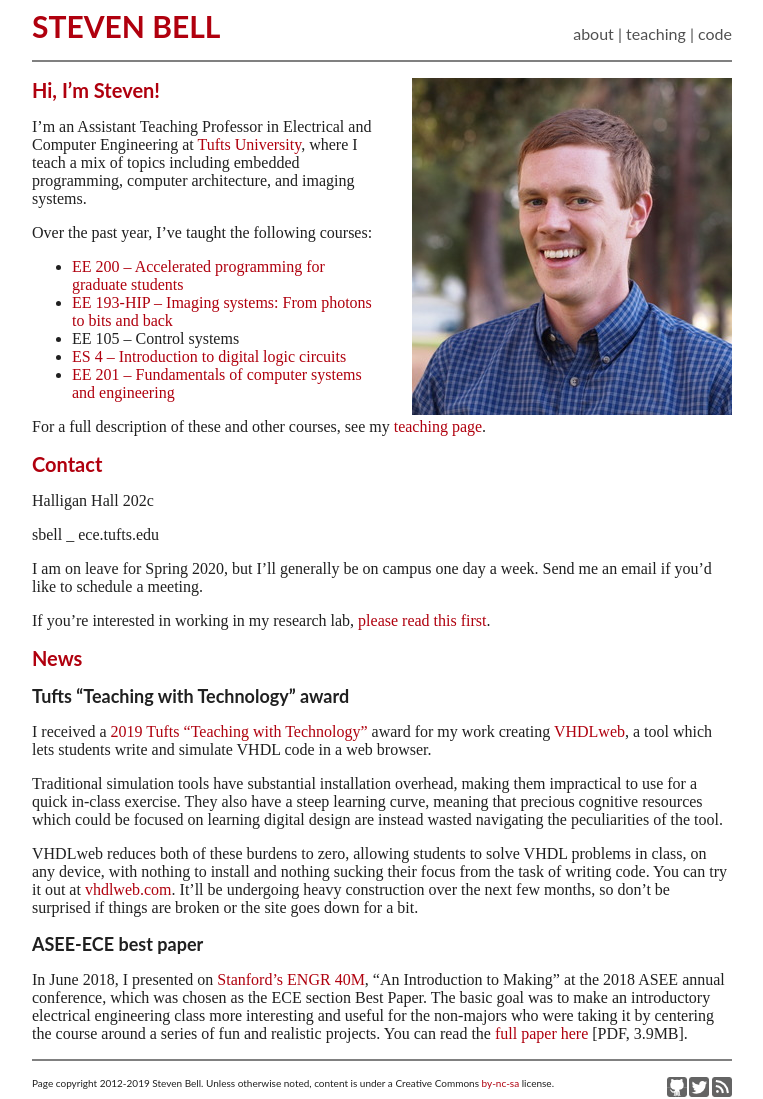
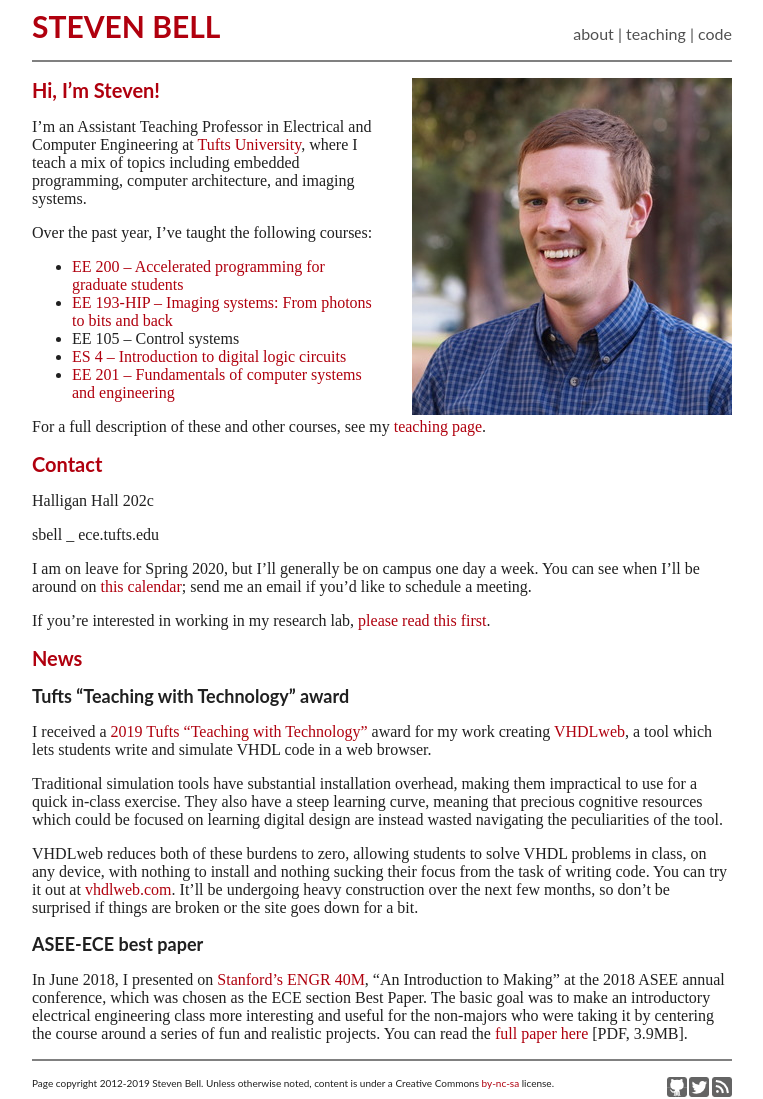
Before and after one commit to stevenbell/stevenbell.github.com, a Jekyll site: the page built from index.markdown, in a window 1280 px wide. Shown: the whole page, without its empty margins (258-1021 px from the left). Built offline with Jekyll 4.4.1, drawn with Linux system fonts in a browser that asks for light colours.

Commit message:
Add availability calendar

```diff
--- a/index.markdown
+++ b/index.markdown
@@ -24,7 +24,7 @@ Halligan Hall 202c
 
 sbell _ ece.tufts.edu
 
-I am on leave for Spring 2020, but I'll generally be on campus one day a week.  Send me an email if you'd like to schedule a meeting.
+I am on leave for Spring 2020, but I'll generally be on campus one day a week.  You can see when I'll be around on [this calendar](https://calendar.google.com/calendar/embed?src=jqv8i8fejpbggot1r8k7qooqoc%40group.calendar.google.com&ctz=America%2FNew_York); send me an email if you'd like to schedule a meeting.
 
 If you're interested in working in my research lab, [please read this first](working_with_me).
 
```
